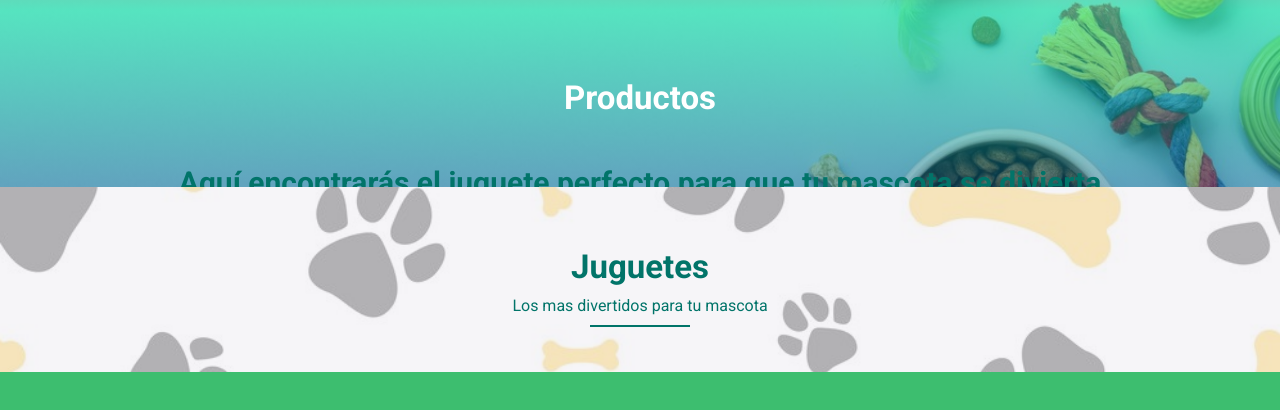
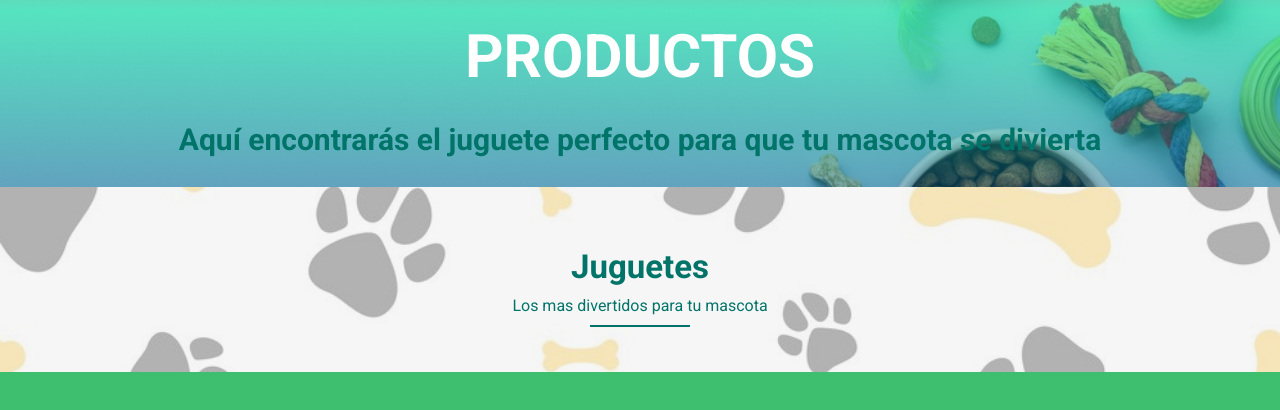
Before and after one commit to danielmc22/pet-shop-web, a plain HTML site: page Juguetes.html in a window 1280 px wide. Shown: the part 165-575 px from the top of the page. Drawn offline with Linux system fonts and the light colour scheme; no server answers.

Commit message:
correcion estilos

```diff
--- a/Juguetes.html
+++ b/Juguetes.html
@@ -7,19 +7,10 @@
     <title>Franco Pet Shop</title>
     <link rel="preconnect" href="https://fonts.googleapis.com">
     <link rel="preconnect" href="https://fonts.gstatic.com" crossorigin>
-    <link href="https://fonts.googleapis.com/css2?family=Architects+Daughter&display=swap" rel="stylesheet">
+    <link href="https://fonts.googleapis.com/css2?family=Roboto:ital,wght@0,400;0,500;0,700;0,900;1,400;1,500;1,700&display=swap" rel="stylesheet">
+    <link rel="stylesheet" href="./style/styleCards.css">
     <link rel="stylesheet" href="./style/style.css">
     <link rel="icon" href="./img/icon.png">
-    <link rel="preconnect" href="https://fonts.googleapis.com">
-    <link href="https://fonts.googleapis.com/css2?family=Roboto:ital,wght@0,400;0,500;0,700;0,900;1,400;1,500;1,700&display=swap" rel="stylesheet">
-    <!-- <link rel="preconnect" href="https://fonts.googleapis.com">
-    <link rel="preconnect" href="https://fonts.gstatic.com" crossorigin>
-    <link href="https://fonts.googleapis.com/css2?family=Architects+Daughter&display=swap" rel="stylesheet"> -->
-    <link rel="stylesheet" href="./style/style.css">
-    <link rel="stylesheet" href="./style/styleCards.css">
-    <!-- <link rel="preconnect" href="https://fonts.googleapis.com">
-    <link rel="preconnect" href="https://fonts.gstatic.com" crossorigin>
-    <link href="https://fonts.googleapis.com/css2?family=Tajawal:wght@300&display=swap" rel="stylesheet"> -->
 </head>
 <body class="hidden">
     <div class="cerrado" id="onload">
@@ -54,8 +45,8 @@
         </nav>
 
         <div class="textos">
-            <h1>Productos</h1>
-            <h2>Aquí encontrarás el juguete perfecto para que tu mascota se divierta</h2>
+            <h1 class="producto-h1">PRODUCTOS</h1>
+            <h2 class="producto-h2">Aquí encontrarás el juguete perfecto para que tu mascota se divierta</h2>
         </div>
     </header>
     <main>
--- a/style/style.css
+++ b/style/style.css
@@ -154,11 +154,12 @@ img{
     overflow: hidden;
     text-align: center;
     padding-top: 7rem;
+    font-family: 'Roboto', sans-serif;
   }
 
   .textos > h1{
     font-size: var(--titulos);
-    margin-top: 10rem;
+    /* margin-top: 10rem; */
   }
 
   .textos > h2{
@@ -369,7 +370,16 @@ img{
   padding: 0;
   border: 0;
   color: white;
+}
 
+.textos .producto-h1 {
+  font-size: 60px;
+  margin-top: 60px;
+  font-weight: 700;
+}
+
+.textos .producto-h2 {
+  margin-top: 30px;
 }
 
 /*---------------- footer--------------- */
@@ -434,7 +444,7 @@ footer p{margin-top: var(--espacios);}
     /* margin: 0px 10px; */
   }
 
-  .textos>h1{font-size: 50px;}
+  .textos>h1{font-size: var(--titulos);}
 
   .textos>h2{font-size: 35px;}
 
```
Also changed, not shown: index.html (+0 -1 lines).
